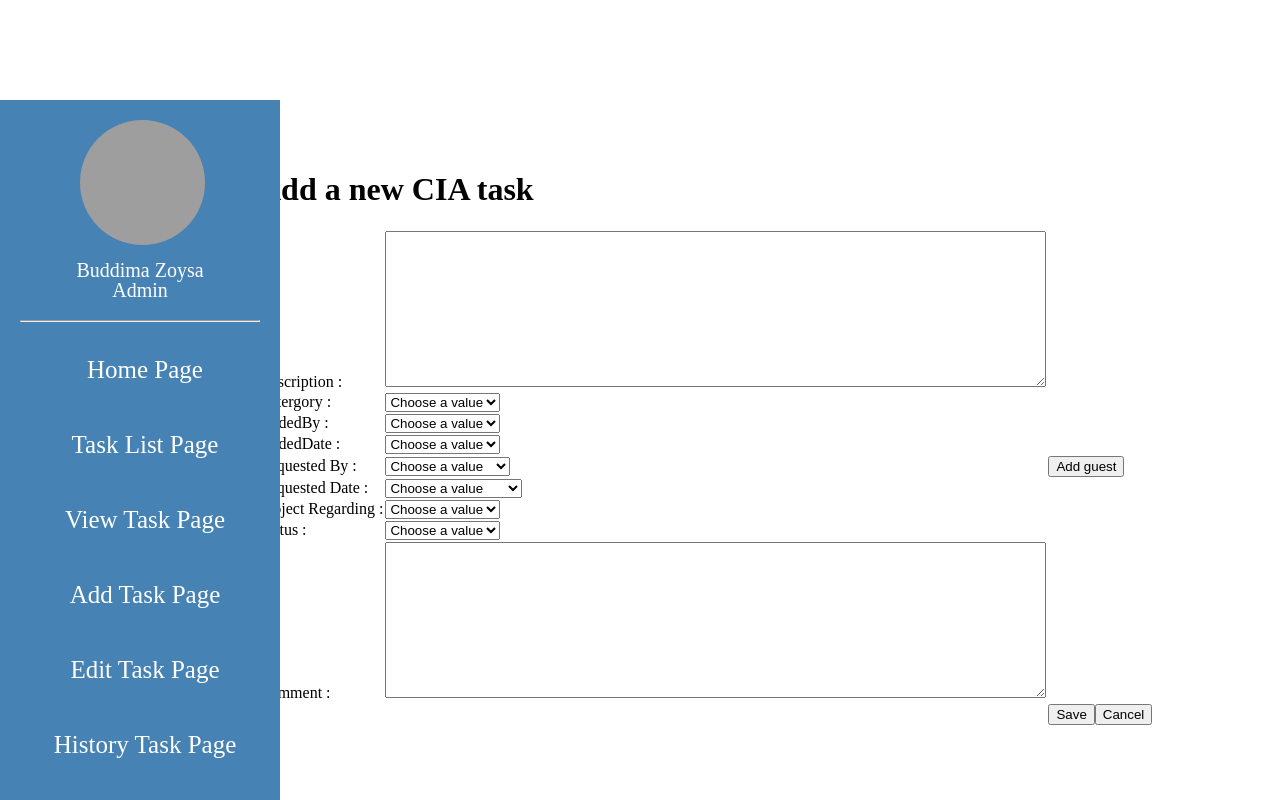
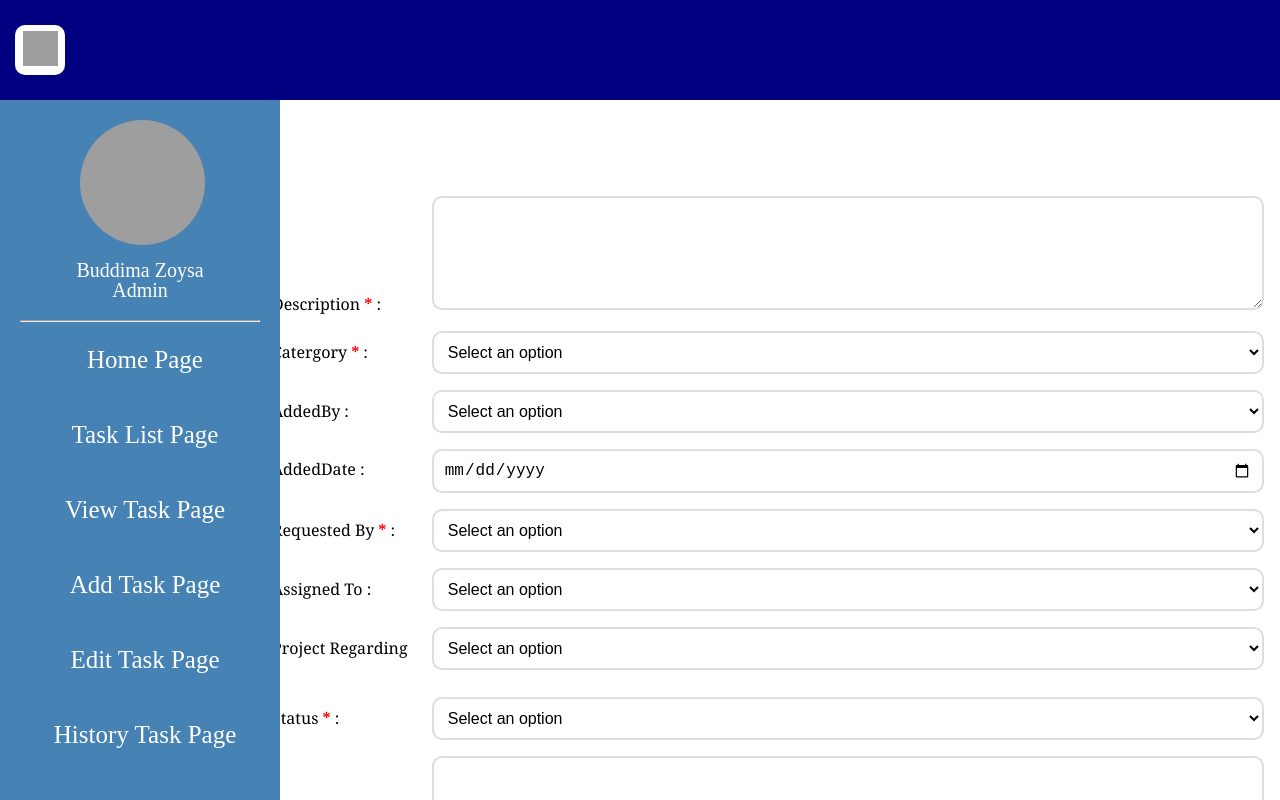
Before and after one commit to Sayumidealwis/sample-page, a React (Create React App) app: page /taskadd in a window 1280 px wide. Shown: the top 800 px of the page. Built offline with nearby package versions, Linux system fonts and the light colour scheme; grey boxes are pictures that could not be loaded.

Commit message:
AddTaskPage.jsx and AddTaskPage.css completed with validations

```diff
--- a/package.json
+++ b/package.json
@@ -7,7 +7,9 @@
     "@testing-library/jest-dom": "^5.17.0",
     "@testing-library/react": "^13.4.0",
     "@testing-library/user-event": "^13.5.0",
+    "bootstrap": "^5.3.2",
     "react": "^18.2.0",
+    "react-bootstrap": "^2.9.1",
     "react-data-table-component": "^7.5.4",
     "react-dom": "^18.2.0",
     "react-router-dom": "^6.20.1",
--- a/src/App.js
+++ b/src/App.js
@@ -1,18 +1,19 @@
 import React from 'react'
 import { BrowserRouter, Route, Routes } from 'react-router-dom'
 import HomePage from './Pages/HomePage'
-import TaskPage from './Pages/TaskPage'
 import TaskList from './Pages/TaskList'
 import Sidebar from './Components/Sidebar'
 import EditTaskPage from './Pages/EditTaskPage'
 import AddTaskPage from './Pages/AddTaskPage'
 import ViewTaskPage from './Pages/ViewTaskPage'
 import HistoryTaskPage from './Pages/HistoryTask'
+import Header from './Components/Header'
 
 function App() {
   return (
     <BrowserRouter>
       <div>
+        <Header />
         <Sidebar />
         <div>
           <Routes>
--- a/src/Pages/AddTaskPage.css
+++ b/src/Pages/AddTaskPage.css
@@ -1,5 +1,45 @@
 .addtaskpage_container {
-  padding: 50px;
-  margin-left: 200px;
-  margin-top: 100px;
+  padding: 1vh;
+  margin-left: 20vw;
+  margin-top: 10vh;
 }
+
+.addtaskpage_details {
+  font-family: Georgia, 'Times New Roman', Times, serif;
+}
+
+td {
+  padding: 1vh;
+}
+
+select,
+textarea,
+input {
+  width: 100%;
+  padding: 10px;
+  border: 2px solid #ddd;
+  border-radius: 10px;
+  box-sizing: border-box;
+  background-color: white;
+  font-size: 16px;
+}
+
+.error {
+  color: red;
+  opacity: 0.5;
+}
+
+.button-class {
+  text-align: right;
+}
+
+.button-class button {
+  margin-left: 0.5vw;
+  padding: 0.5vw 1vw;
+  font-size: 16px;
+  cursor: pointer;
+  background-color: #000080;
+  color: white;
+  border: none;
+  border-radius: 5px;
+}
--- a/src/Pages/AddTaskPage.jsx
+++ b/src/Pages/AddTaskPage.jsx
@@ -7,45 +7,139 @@ const AddTaskPage = () => {
   const [addedby, setAddedBy] = useState('')
   const [addeddate, setAddedDate] = useState('')
   const [requestedby, setRequestedBy] = useState('')
-  const [requesteddate, setRequestedDate] = useState('')
+  const [assignedto, setAssignedTo] = useState('')
   const [project, setProject] = useState('')
   const [status, setStatus] = useState('')
   const [comment, setComment] = useState('')
 
+  const [errors, setErrors] = useState({
+    Description: '',
+    Category: '',
+    Requested_By: '',
+    Status: '',
+    Comment: '',
+  })
+
+  const validateForm = () => {
+    let valid = true
+    const newErrors = {
+      Description: '',
+      Category: '',
+      Requested_By: '',
+      Status: '',
+      Comment: '',
+    }
+
+    if (!description.trim()) {
+      newErrors.Description = 'Please enter a description'
+      valid = false
+    }
+
+    if (!category) {
+      newErrors.Category = 'Please select a category'
+      valid = false
+    }
+
+    if (!requestedby) {
+      newErrors.Requested_By = 'Please select the customer'
+      valid = false
+    }
+
+    if (!status) {
+      newErrors.Status = 'Please select the status'
+      valid = false
+    }
+
+    if (!comment.trim()) {
+      newErrors.Comment = 'Please enter a comment'
+      valid = false
+    }
+
+    setErrors(newErrors)
+    return valid
+  }
+
+  const handleSubmit = (e) => {
+    e.preventDefault()
+
+    if (validateForm()) {
+      window.alert('Validation success...')
+    } else {
+      window.alert('Validation Failed. Fill all the required fields...')
+    }
+  }
+
+  const handleClear = (e) => {
+    e.preventDefault()
+
+    setDescription('')
+    setCategory('')
+    setAddedBy('')
+    setAddedDate('')
+    setRequestedBy('')
+    setAssignedTo('')
+    setProject('')
+    setStatus('')
+    setComment('')
+
+    setErrors({
+      Description: '',
+      Category: '',
+      Requested_By: '',
+      Status: '',
+      Comment: '',
+    })
+  }
+
   return (
     <div className="addtaskpage_container">
-      <h1>Add a new CIA task</h1>
-
       <tabel>
-        <div className="addtaskpage_details">
+        <form className="addtaskpage_details">
           <tr>
-            <td>Description :</td>
+            <td>
+              Description
+              <span style={{ color: 'red', fontWeight: 'bold' }}> * </span> :
+            </td>
             <td>
               <textarea
                 name="description"
-                rows={10}
+                rows={5}
                 cols={80}
                 value={description}
-                onChange={(e) => setDescription(e.target.value)}
+                onChange={(e) => {
+                  setDescription(e.target.value)
+                  setErrors({ ...errors, Description: '' })
+                }}
               ></textarea>
             </td>
+            {errors.Description && (
+              <p className="error">{errors.Description}</p>
+            )}
           </tr>
           <tr>
-            <td> Catergory :</td>
+            <td>
+              {' '}
+              Catergory
+              <span style={{ color: 'red', fontWeight: 'bold' }}> * </span> :
+            </td>
             <td>
               <select
                 name="category"
                 value={category}
-                onChange={(e) => setCategory(e.target.value)}
+                onChange={(e) => {
+                  setCategory(e.target.value)
+                  setErrors({ ...errors, Category: '' })
+                }}
               >
-                <option disabled selected value="">
-                  Choose a value
+                <option disabled hidden value="">
+                  Select an option
                 </option>
                 <option value="complaint">Complaint</option>
                 <option value="inquiry">Inquiry</option>
                 <option value="activity">Activity</option>
               </select>
             </td>
+            {errors.Category && <p className="error">{errors.Category}</p>}
           </tr>
           <tr>
             <td>AddedBy :</td>
@@ -55,98 +149,71 @@ const AddTaskPage = () => {
                 value={addedby}
                 onChange={(e) => setAddedBy(e.target.value)}
               >
-                <option disabled selected value="">
-                  Choose a value
+                <option disabled hidden value="">
+                  Select an option
                 </option>
-                <option value="addedby_1">Added By 1</option>
-                <option value="addedby_2">Added By 2</option>
-                <option value="addedby_3">Added By 3</option>
-                <option value="addedby_4">Added By 4</option>
-                <option value="addedby_5">Added By 5</option>
-                <option value="addedby_6">Added By 6</option>
-                <option value="addedby_7">Added By 7</option>
-                <option value="addedby_8">Added By 8</option>
-                <option value="addedby_9">Added By 9</option>
-                <option value="addedby_10">Added By 10</option>
-                <option value="addedby_11">Added By 11</option>
+                <option value="user_1">User 1</option>
+                <option value="user_2">User 2</option>
+                <option value="user_3">User 3</option>
+                <option value="user_4">User 4</option>
               </select>
             </td>
           </tr>
           <tr>
             <td>AddedDate :</td>
             <td>
-              <select
+              <input
+                type="date"
                 name="addeddate"
                 value={addeddate}
                 onChange={(e) => setAddedDate(e.target.value)}
-              >
-                <option disabled selected value="">
-                  Choose a value
-                </option>
-                <option value="addeddate_1">Added Date 1</option>
-                <option value="addeddate_2">Added Date 2</option>
-                <option value="addeddate_3">Added Date 3</option>
-                <option value="addeddate_4">Added Date 4</option>
-                <option value="addeddate_5">Added Date 5</option>
-                <option value="addeddate_6">Added Date 6</option>
-                <option value="addeddate_7">Added Date 7</option>
-                <option value="addeddate_8">Added Date 8</option>
-                <option value="addeddate_9">Added Date 9</option>
-                <option value="addeddate_10">Added Date 10</option>
-                <option value="addeddate_11">Added Date 11</option>
-              </select>
+              ></input>
             </td>
           </tr>
           <tr>
-            <td>Requested By :</td>
+            <td>
+              Requested By
+              <span style={{ color: 'red', fontWeight: 'bold' }}> * </span> :
+            </td>
             <td>
               <select
                 name="requestedby"
                 value={requestedby}
-                onChange={(e) => setRequestedBy(e.target.value)}
+                onChange={(e) => {
+                  setRequestedBy(e.target.value)
+                  setErrors({ ...errors, Requested_By: '' })
+                }}
               >
-                <option disabled selected value="">
-                  Choose a value
+                <option disabled hidden value="">
+                  Select an option
                 </option>
-                <option value="requestedby_1">Requested By 1</option>
-                <option value="requestedby_2">Requested By 2</option>
-                <option value="requestedby_3">Requested By 3</option>
-                <option value="requestedby_4">Requested By 4</option>
-                <option value="requestedby_5">Requested By 5</option>
-                <option value="requestedby_6">Requested By 6</option>
-                <option value="requestedby_7">Requested By 7</option>
-                <option value="requestedby_8">Requested By 8</option>
-                <option value="requestedby_9">Requested By 9</option>
-                <option value="requestedby_10">Requested By 10</option>
-                <option value="requestedby_11">Requested By 11</option>
+                <option value="customer_1">Customer 1</option>
+                <option value="customer_2">Customer 2</option>
+                <option value="customer_3">Customer 3</option>
+                <option value="customer_4">Customer 4</option>
               </select>
             </td>
-            <td>
-              <button>Add guest</button>
-            </td>
+            {errors.Requested_By && (
+              <p className="error">{errors.Requested_By}</p>
+            )}
           </tr>
+
           <tr>
-            <td>Requested Date :</td>
+            <td>Assigned To :</td>
             <td>
               <select
-                name="requesteddate"
-                value={requesteddate}
-                onChange={(e) => setRequestedDate(e.target.value)}
+                name="assignedto"
+                value={assignedto}
+                onChange={(e) => setAssignedTo(e.target.value)}
               >
-                <option disabled selected value="">
-                  Choose a value
+                <option disabled hidden value="">
+                  Select an option
                 </option>
-                <option value="requesteddate_1">Requested Date 1</option>
-                <option value="requesteddate_2">Requested Date 2</option>
-                <option value="requesteddate_3">Requested Date 3</option>
-                <option value="requesteddate_4">Requested Date 4</option>
-                <option value="requesteddate_5">Requested Date 5</option>
-                <option value="requesteddate_6">Requested Date 6</option>
-                <option value="requesteddate_7">Requested Date 7</option>
-                <option value="requesteddate_8">Requested Date 8</option>
-                <option value="requesteddate_9">Requested Date 9</option>
-                <option value="requesteddate_10">Requested Date 10</option>
-                <option value="requesteddate_11">Requested Date 11</option>
+                <option value="user_n">None</option>
+                <option value="user_1">User 1</option>
+                <option value="user_2">User 2</option>
+                <option value="user_3">User 3</option>
+                <option value="user_4">User 4</option>
               </select>
             </td>
           </tr>
@@ -158,33 +225,33 @@ const AddTaskPage = () => {
                 value={project}
                 onChange={(e) => setProject(e.target.value)}
               >
-                <option disabled selected value="">
-                  Choose a value
+                <option disabled hidden value="">
+                  Select an option
                 </option>
+                <option value="project_n">None</option>
                 <option value="project_1">Project 1</option>
                 <option value="project_2">Project 2</option>
                 <option value="project_3">Project 3</option>
                 <option value="project_4">Project 4</option>
-                <option value="project_5">Project 5</option>
-                <option value="project_6">Project 6</option>
-                <option value="project_7">Project 7</option>
-                <option value="project_8">Project 8</option>
-                <option value="project_9">Project 9</option>
-                <option value="project_10">Project 10</option>
-                <option value="project_11">Project 11</option>
               </select>
             </td>
           </tr>
           <tr>
-            <td>Status :</td>
+            <td>
+              Status
+              <span style={{ color: 'red', fontWeight: 'bold' }}> * </span> :
+            </td>
             <td>
               <select
                 name="status"
                 value={status}
-                onChange={(e) => setStatus(e.target.value)}
+                onChange={(e) => {
+                  setStatus(e.target.value)
+                  setErrors({ ...errors, Status: '' })
+                }}
               >
-                <option disabled selected value="">
-                  Choose a value
+                <option disabled hidden value="">
+                  Select an option
                 </option>
                 <option value="active">Active</option>
                 <option value="onhold">On Hold</option>
@@ -194,28 +261,40 @@ const AddTaskPage = () => {
                 <option value="done">Done</option>
               </select>
             </td>
+            {errors.Status && <p className="error">{errors.Status}</p>}
           </tr>
+
           <tr>
-            <td>Comment :</td>
+            <td>
+              Comment
+              <span style={{ color: 'red', fontWeight: 'bold' }}> * </span> :
+            </td>
             <td>
               <textarea
                 name="description"
                 rows={10}
                 cols={80}
                 value={comment}
-                onChange={(e) => setComment(e.target.value)}
+                onChange={(e) => {
+                  setComment(e.target.value)
+                  setErrors({ ...errors, Comment: '' })
+                }}
               ></textarea>
             </td>
+            {errors.Comment && <p className="error">{errors.Comment}</p>}
           </tr>
           <tr>
             <td></td>
-            <td></td>
-            <td>
-              <button>Save</button>
-              <button>Cancel</button>
+            <td className="button-class">
+              <button type="button" onClick={handleClear}>
+                Clear
+              </button>
+              <button type="submit" onClick={handleSubmit}>
+                Save
+              </button>
             </td>
           </tr>
-        </div>
+        </form>
       </tabel>
     </div>
   )
```
Also changed, not shown: 1 other file (tests, documents, lock files or other folders).
